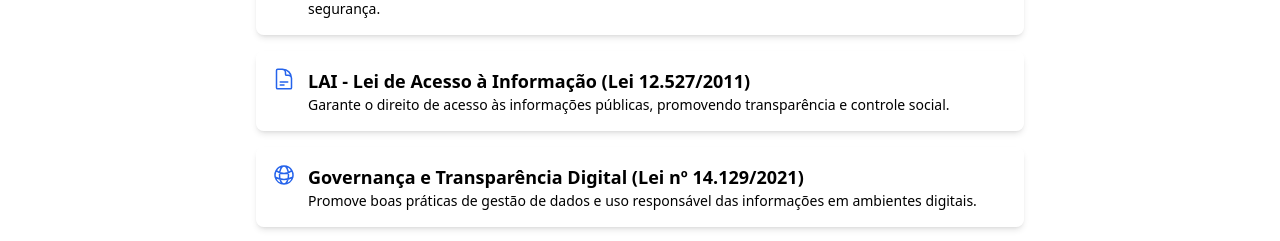
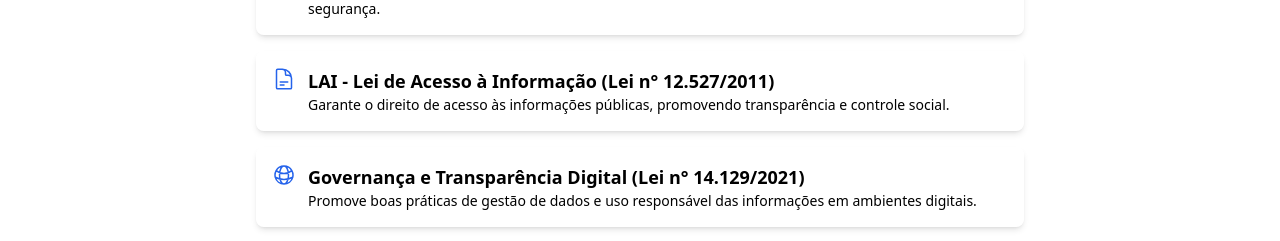
Before and after one commit to z-macto/desafio-participa-df-acesso-informacao, a React app in the folder frontend/: page / in a window 1280 px wide. Both pictures are taken after a click on the button "Documentação". Shown: the part 465-706 px from the top of the page. Built offline with nearby package versions, Linux system fonts and the light colour scheme; no server answers; the HTML template or start-up script is replaced by a standard one.

Commit message:
Fix title formatting for legal references

```diff
--- a/frontend/src/documentacao/DocumentacaoVisaoGeral.tsx
+++ b/frontend/src/documentacao/DocumentacaoVisaoGeral.tsx
@@ -15,13 +15,13 @@ function DocumentacaoVisaoGeral() {
     },
     {
       icon: DocumentTextIcon,
-      titulo: "LAI - Lei de Acesso à Informação (Lei 12.527/2011)",
+      titulo: "LAI - Lei de Acesso à Informação (Lei n° 12.527/2011)",
       descricao:
         "Garante o direito de acesso às informações públicas, promovendo transparência e controle social.",
     },
     {
       icon: GlobeAltIcon,
-      titulo: "Governança e Transparência Digital (Lei nº 14.129/2021)",
+      titulo: "Governança e Transparência Digital (Lei n° 14.129/2021)",
       descricao:
         "Promove boas práticas de gestão de dados e uso responsável das informações em ambientes digitais.",
     },
```
